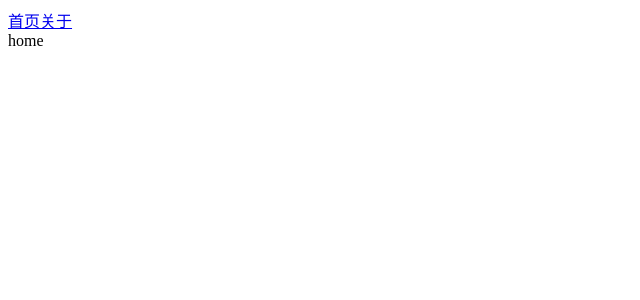
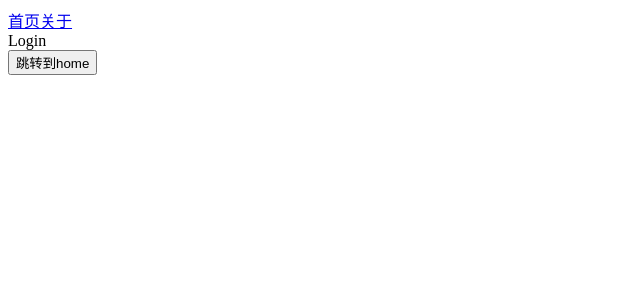
Before and after one commit to ZhangMin1998/react-router-study, a React (Create React App) app: page / in a window 1280 px wide. Shown: the top 300 px of the page, without its empty margins (0-640 px from the left). Built offline with nearby package versions, Linux system fonts and the light colour scheme.

Commit message:
编程式导航

```diff
--- a/src/App.js
+++ b/src/App.js
@@ -1,6 +1,7 @@
 // 引入组件
-import About from './About'
-import Home from './Home.js'
+import About from './About.jsx'
+import Home from './Home.jsx'
+import Login from './Login.jsx'
 
 // 进行路由配置
 import { BrowserRouter, Routes, Route, Link } from 'react-router-dom'
@@ -10,11 +11,12 @@ function App() {
     <div className="App">
       {/* 声明当前要用一个非hash模式的路由 */}
       <BrowserRouter>
-        <Link to="/">首页</Link>
+        <Link to="/home">首页</Link>
         <Link to="/about">关于</Link>
         <Routes>
-          <Route path="/" element={<Home />}></Route>
+          <Route path="/home" element={<Home />}></Route>
           <Route path="/about" element={<About />}></Route>
+          <Route path="/" element={<Login />}></Route>
         </Routes>
       </BrowserRouter>
     </div>
--- /dev/null
+++ b/src/Login.jsx
@@ -0,0 +1,31 @@
+// 导入useNavigate函数
+import { useNavigate } from 'react-router-dom'
+
+function Login () {
+  // 执行函数
+  const navigate = useNavigate()
+  const goHome = () => {
+    // navigate('/home')
+    navigate('/home', {replace: true}) // 注: 如果在跳转时不想添加历史记录，可以添加额外参数replace 为true
+  }
+  // function goHome () {
+  //   navigate('/home')
+  // }
+  return (
+    <>
+      <div>Login</div>
+      <div>
+        <button onClick={ goHome }>跳转到home</button>
+      </div>
+    </>
+  )
+}
+
+export default Login
+
+
+// 编程式导航
+// 实现步骤：
+// 1. 导入一个 useNavigate 钩子函数
+// 2. 执行 useNavigate 函数 得到 跳转函数
+// 3. 在事件中执行跳转函数完成路由跳转
```
Also changed, not shown: src/About.jsx (renamed from src/About.js), src/Home.jsx (renamed from src/Home.js).
